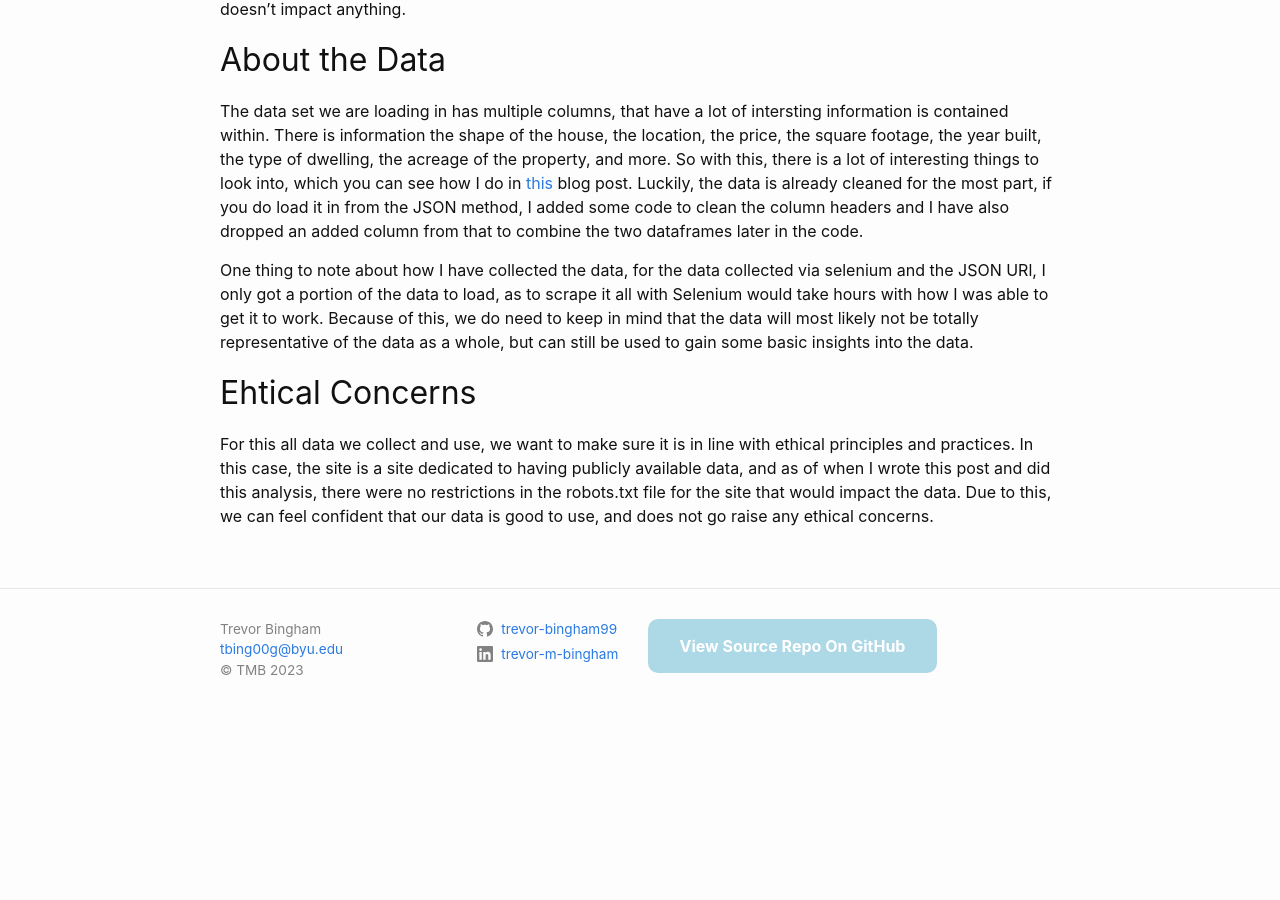
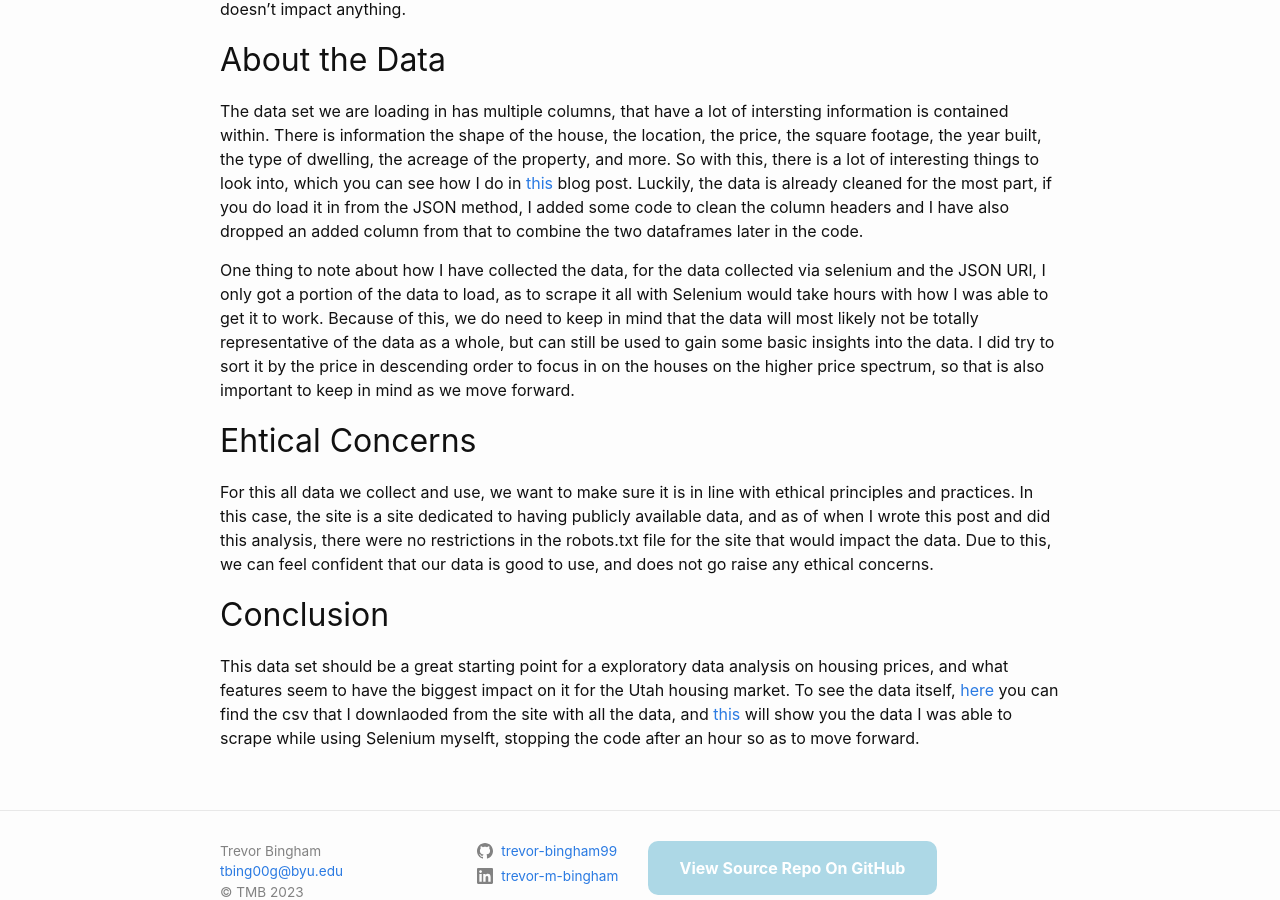
Before and after one commit to trevor-bingham99/trevor-bingham99.github.io, a Jekyll site: the page built from _posts/2023-12-13-Data-Collection.md, in a window 1280 px wide and 900 px high, scrolled down 870 px. Built offline with Jekyll 4.4.1, drawn with Linux system fonts in a browser that asks for light colours; comment, search, counter and statistics services are not loaded; before the commit the page ends 1610 px from its top, so only the background shows below that; some of the changed text lies outside the part shown.

Commit message:
conclusion and urls

```diff
--- a/_posts/2023-12-13-Data-Collection.md
+++ b/_posts/2023-12-13-Data-Collection.md
@@ -16,8 +16,12 @@ They have a convient page that lets you download it in a format of your choice,
 
 The data set we are loading in has multiple columns, that have a lot of intersting information is contained within. There is information the shape of the house, the location, the price, the square footage, the year built, the type of dwelling, the acreage of the property, and more. So with this, there is a lot of interesting things to look into, which you can see how I do in [this](https://trevor-bingham99.github.io/2023/12/13/EDA.html) blog post. Luckily, the data is already cleaned for the most part, if you do load it in from the JSON method, I added some code to clean the column headers and I have also dropped an added column from that to combine the two dataframes later in the code.
 
-One thing to note about how I have collected the data, for the data collected via selenium and the JSON URl, I only got a portion of the data to load, as to scrape it all with Selenium would take hours with how I was able to get it to work. Because of this, we do need to keep in mind that the data will most likely not be totally representative of the data as a whole, but can still be used to gain some basic insights into the data.
+One thing to note about how I have collected the data, for the data collected via selenium and the JSON URl, I only got a portion of the data to load, as to scrape it all with Selenium would take hours with how I was able to get it to work. Because of this, we do need to keep in mind that the data will most likely not be totally representative of the data as a whole, but can still be used to gain some basic insights into the data. I did try to sort it by the price in descending order to focus in on the houses on the higher price spectrum, so that is also important to keep in mind as we move forward.
 
 ## Ehtical Concerns
 
 For this all data we collect and use, we want to make sure it is in line with ethical principles and practices. In this case, the site is a site dedicated to having publicly available data, and as of when I wrote this post and did this analysis, there were no restrictions in the robots.txt file for the site that would impact the data. Due to this, we can feel confident that our data is good to use, and does not go raise any ethical concerns.
+
+## Conclusion
+
+This data set should be a great starting point for a exploratory data analysis on housing prices, and what features seem to have the biggest impact on it for the Utah housing market. To see the data itself, [here](https://raw.githubusercontent.com/trevor-bingham99/Semester-Project/main/Utah_Housing_Unit_Inventory.csv) you can find the csv that I downlaoded from the site with all the data, and [this](https://raw.githubusercontent.com/trevor-bingham99/Semester-Project/main/HousingData.csv) will show you the data I was able to scrape while using Selenium myselft, stopping the code after an hour so as to move forward.
```
